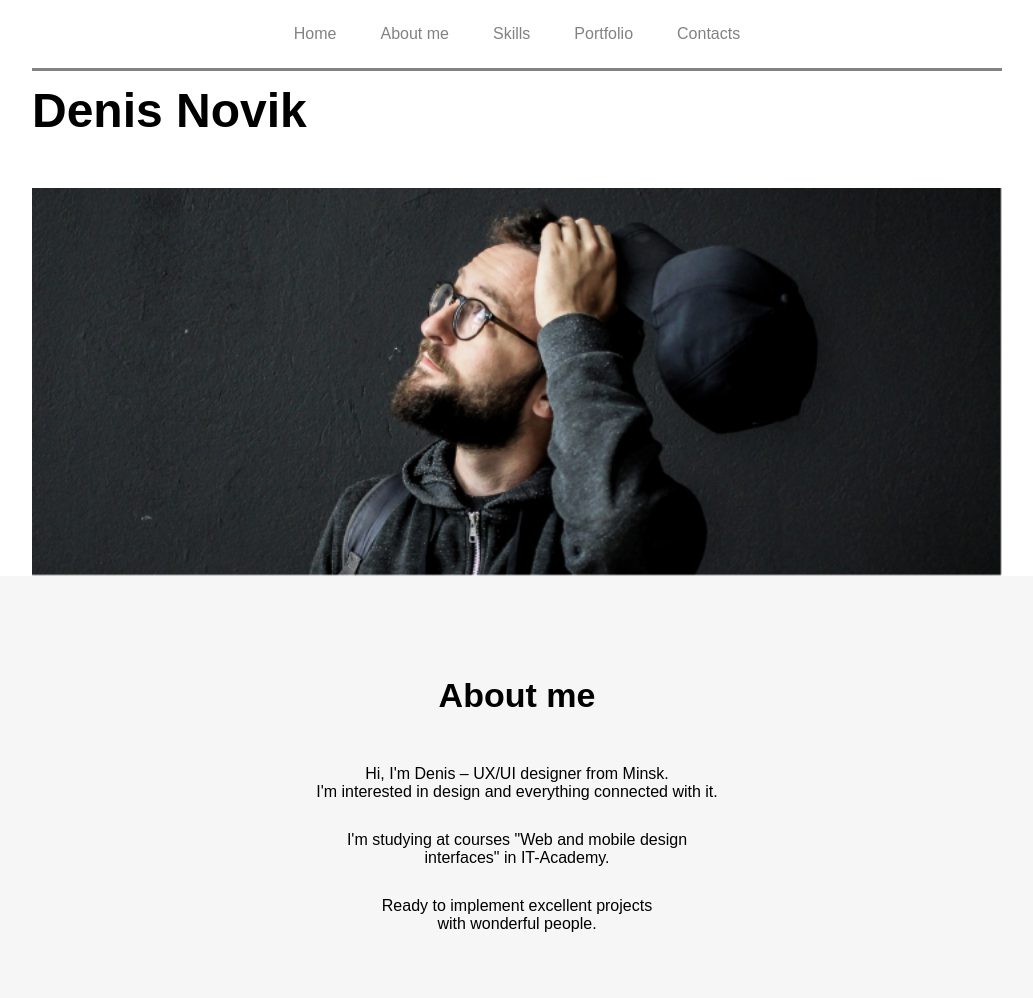
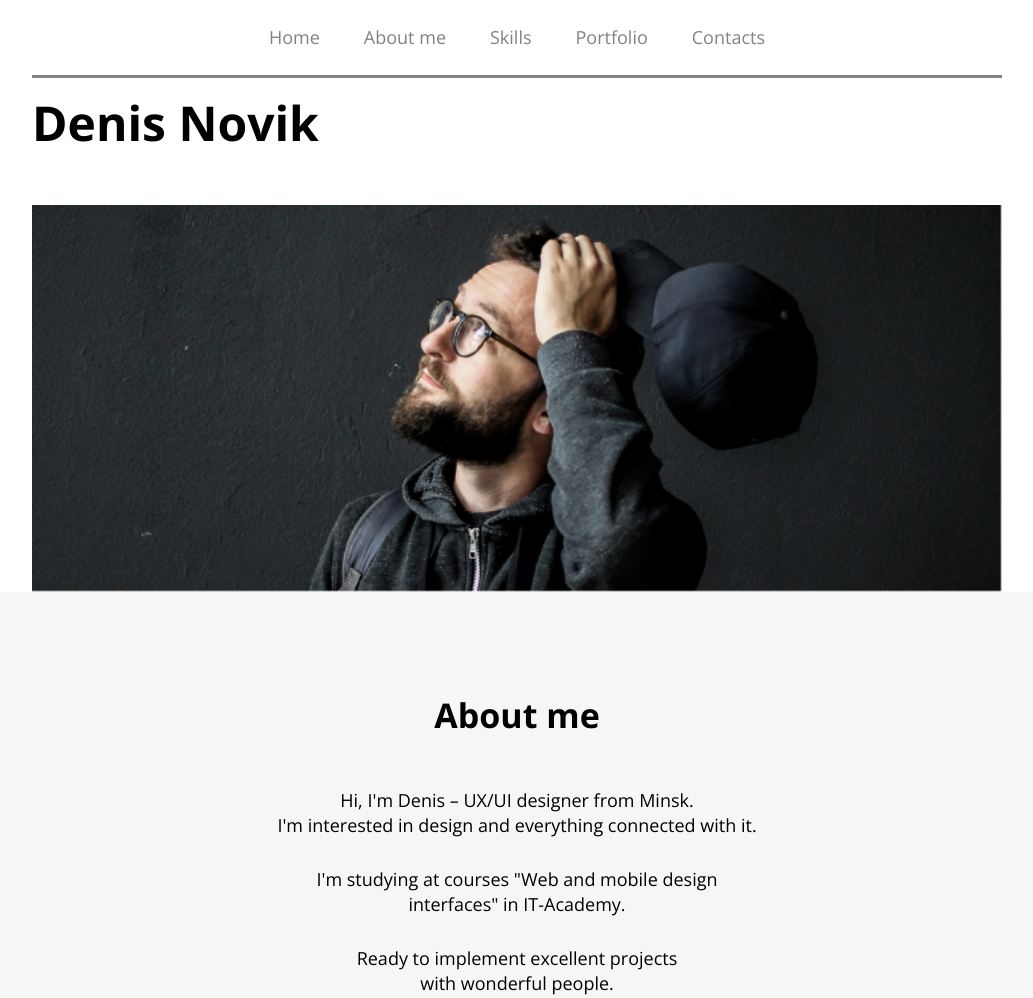
Before and after one commit to yliubyva/hw-css-1, a plain HTML site: page index.html in a window 1280 px wide. Shown: the top 998 px of the page, without its empty margins (123-1156 px from the left). Drawn offline with nearby package versions, Linux system fonts and the light colour scheme.

Commit message:
added font-family: Open Sans and font-size for p, a

```diff
--- a/index.html
+++ b/index.html
@@ -4,6 +4,9 @@
     <meta charset="UTF-8">
     <meta name="viewport" content="width=device-width, initial-scale=1.0">
     <link rel="stylesheet" href="style.css">
+    <link rel="preconnect" href="https://fonts.googleapis.com">
+    <link rel="preconnect" href="https://fonts.gstatic.com" crossorigin>
+    <link href="https://fonts.googleapis.com/css2?family=Open+Sans:ital,wght@0,300..800;1,300..800&display=swap" rel="stylesheet">
     <title>HW CSS</title>
 </head>
 <body>
--- a/style.css
+++ b/style.css
@@ -9,14 +9,17 @@ p,
 h1,
 h2,
 button {
-    font-family: sans-serif;
+    font-family: "Open Sans", sans-serif;
 }
 
 h1 {
     padding-top: 12px;
     padding-bottom: 50px;
+
     font-weight: 700;
     font-size: 48px;
+    line-height: 65px;
+
     border-top: solid;
     border-color: #828282;
 }
@@ -24,7 +27,15 @@ h1 {
 h2{
     font-size: 34px;
     font-weight: 700;
+    line-height: 46px;
     padding-bottom: 50px;
+}
+
+p,
+a {
+    font-size: 18px;
+    font-weight: 400;
+    line-height: 24.5px;
 }
 
 
@@ -34,7 +45,6 @@ h2 {
 }
 
 p {
-    font-weight: 400;
     padding-bottom: 30px;
 }
 
```
